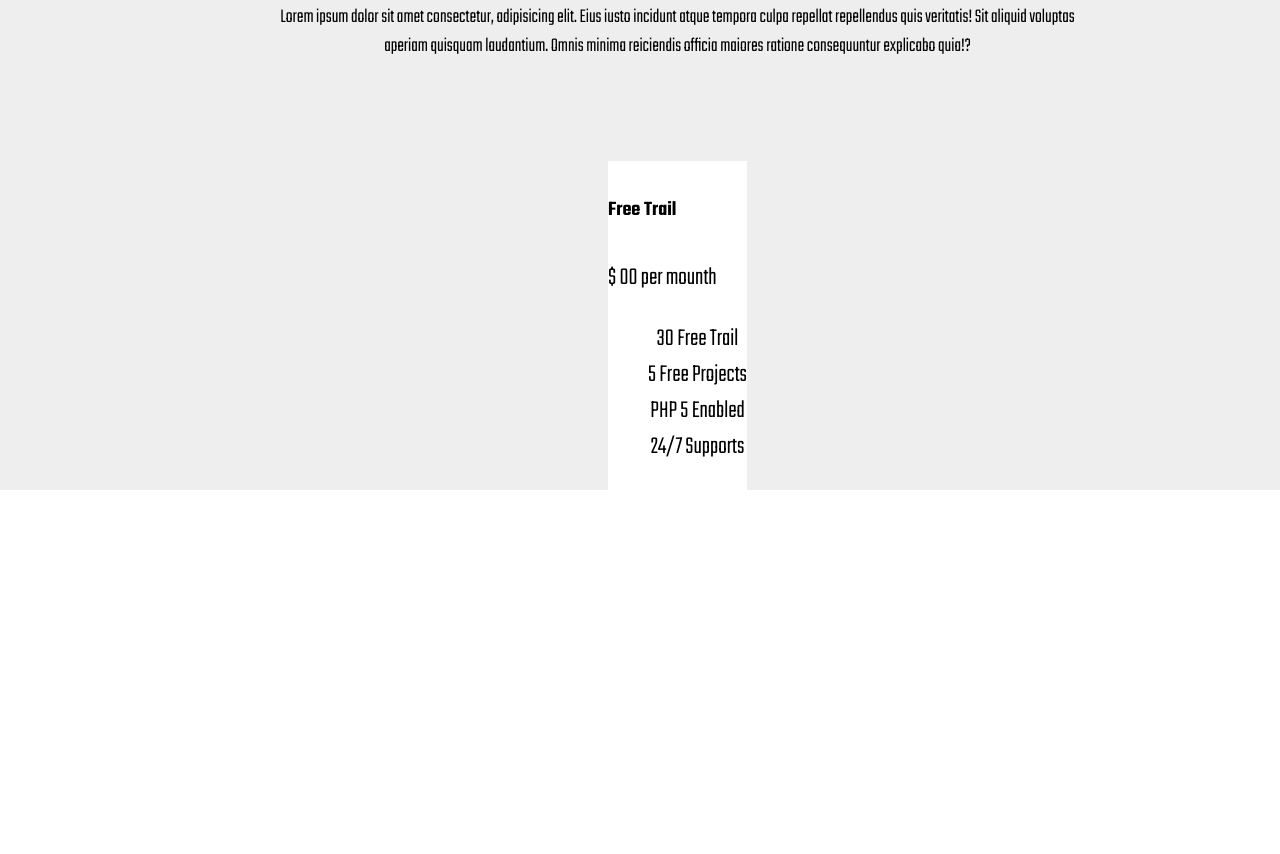
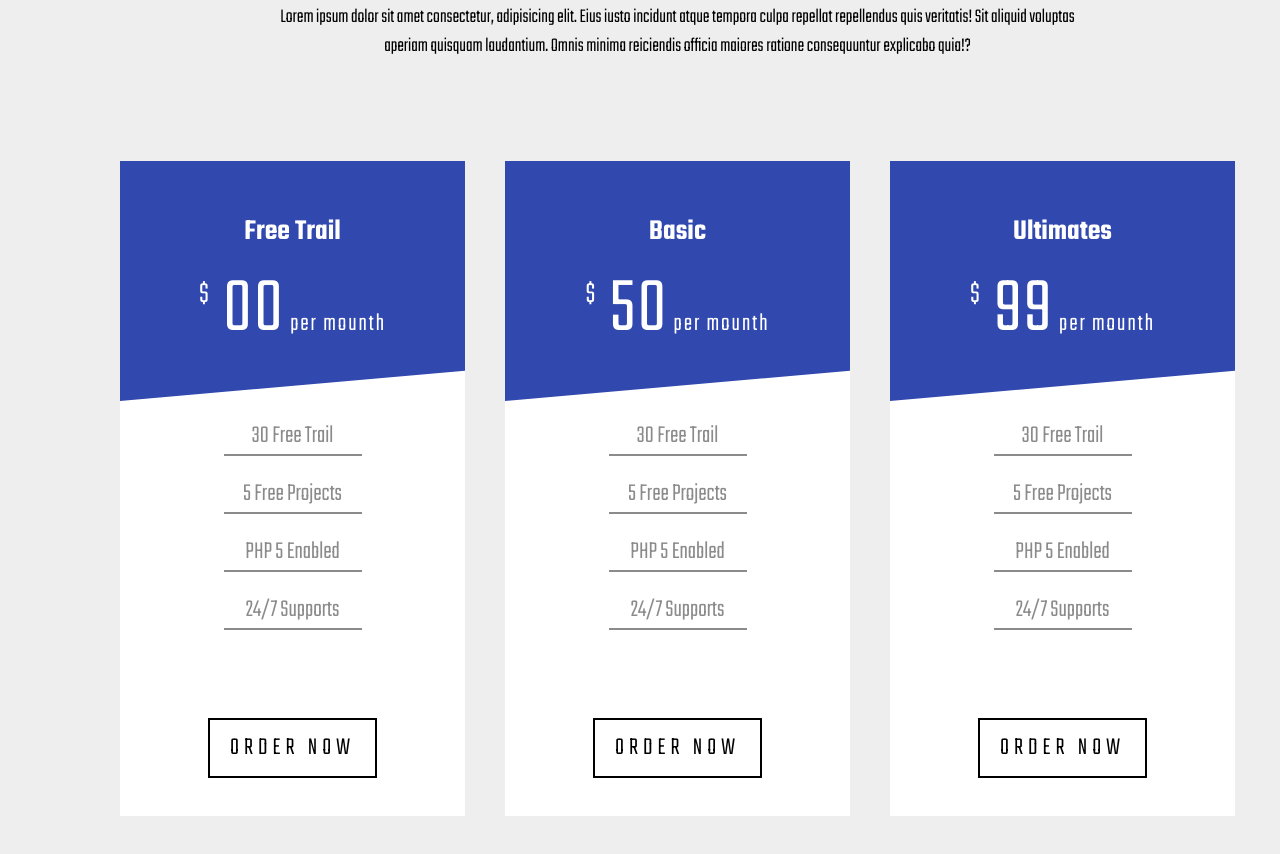
Before and after one commit to AvAValera/web, a plain HTML site: page Maket/index.html in a window 1280 px wide. Shown: the part 5327-6181 px from the top of the page. Before the commit the page ends 5817 px from the top, so only its background shows below. Drawn offline with Linux system fonts and the light colour scheme.

Commit message:
edit and complite pricing plan block

```diff
--- a/Maket/index.html
+++ b/Maket/index.html
@@ -261,9 +261,10 @@
             </div>
             <div class="pricing_plan__column">
                 <div class="pricing_plan__column__block">
+                    <div class="pricing_plan__column__block__decor"></div>
                     <div class="pricing_plan__column__block__title">
-                        <h5>Free Trail</h5>
-                        <p>$ 00 per mounth</p>
+                        <h3>Free Trail</h3>
+                        <p><span><sup>$</sup> 00</span> per mounth</p>
                     </div>
                     <div class="pricing_plan__column__block__content">
                         <ul>
@@ -273,7 +274,45 @@
                             <li>24/7 Supports</li>
                         </ul>
                     </div>
-                    <div class="pricing_plan__column__block__button"></div>
+                    <div class="pricing_plan__column__block__button">
+                        <a href="">Order Now</a>
+                    </div>
+                </div>
+                <div class="pricing_plan__column__block">
+                    <div class="pricing_plan__column__block__decor"></div>
+                    <div class="pricing_plan__column__block__title">
+                        <h3>Basic</h3>
+                        <p><span><sup>$</sup> 50</span> per mounth</p>
+                    </div>
+                    <div class="pricing_plan__column__block__content">
+                        <ul>
+                            <li>30 Free Trail</li>
+                            <li>5 Free Projects</li>
+                            <li>PHP 5 Enabled</li>
+                            <li>24/7 Supports</li>
+                        </ul>
+                    </div>
+                    <div class="pricing_plan__column__block__button">
+                        <a href="">Order Now</a>
+                    </div>
+                </div>
+                <div class="pricing_plan__column__block">
+                    <div class="pricing_plan__column__block__decor"></div>
+                    <div class="pricing_plan__column__block__title">
+                        <h3>Ultimates</h3>
+                        <p><span><sup>$</sup> 99</span> per mounth</p>
+                    </div>
+                    <div class="pricing_plan__column__block__content">
+                        <ul>
+                            <li>30 Free Trail</li>
+                            <li>5 Free Projects</li>
+                            <li>PHP 5 Enabled</li>
+                            <li>24/7 Supports</li>
+                        </ul>
+                    </div>
+                    <div class="pricing_plan__column__block__button">
+                        <a href="">Order Now</a>
+                    </div>
                 </div>
             </div>
         </div>
--- a/Maket/scss/_pricing_plan.scss
+++ b/Maket/scss/_pricing_plan.scss
@@ -13,13 +13,78 @@
 .pricing_plan__column{
     display: flex;
     justify-content: center;
+    margin: 0 100px;
 }
 .pricing_plan__column__block{
+    position: relative;
     background-color: white;
+    width: 33.333%;
+    overflow: hidden;
+    margin: 0 20px 200px 20px;
+    transition: .5s linear;
+}
+
+.pricing_plan__column__block__decor{
+    position: absolute;
+    width: 1000px;
+    height: 300px;
+    top: -100px;
+    left: -50px;
+    background-color: rgb(49, 72, 175);
+    transform: rotate(-5deg);
+}
+.pricing_plan__column__block__title{
+    position: relative;
+    text-align: center;
+    color: white;
+
+    margin: 50px auto;
+    span{
+        font-size: 80px;
+    }
+    sup{
+        font-size: 30px;
+    }
+    h3{
+        margin: 0;
+    }
+    p{
+        letter-spacing: 2px;
+        margin: 0;
+        padding: 0;
+    }
 }
 .pricing_plan__column__block__content{
-    text-align: center;
+    margin: 50px auto 100px auto;
     li{
+        text-align: center;
+        margin: 20px 30%;
+        color: rgb(139, 139, 139);
         list-style-type: none;
+        border-bottom: 2px solid rgb(139, 139, 139);
+    }
+    ul{
+        padding: 0;
     }
 }
+.pricing_plan__column__block__button{
+    text-align: center;
+    margin-bottom: 50px;
+    a{
+        text-decoration: none;
+        text-transform: uppercase;
+        color: black;
+        border: 2px solid black;
+        padding: 10px 20px;
+        letter-spacing: 5px;
+        transition: .5s linear;
+    }
+}
+.pricing_plan__column__block:hover{
+    box-shadow: 0px 0px 20px 10px rgb(165, 165, 165);
+    .pricing_plan__column__block__button a{
+        background-color: rgb(1, 139, 121);
+        border: 2px solid rgb(1, 139, 121);
+        color: white;
+    }
+}
```
Also changed, not shown: Maket/css/style.css.
